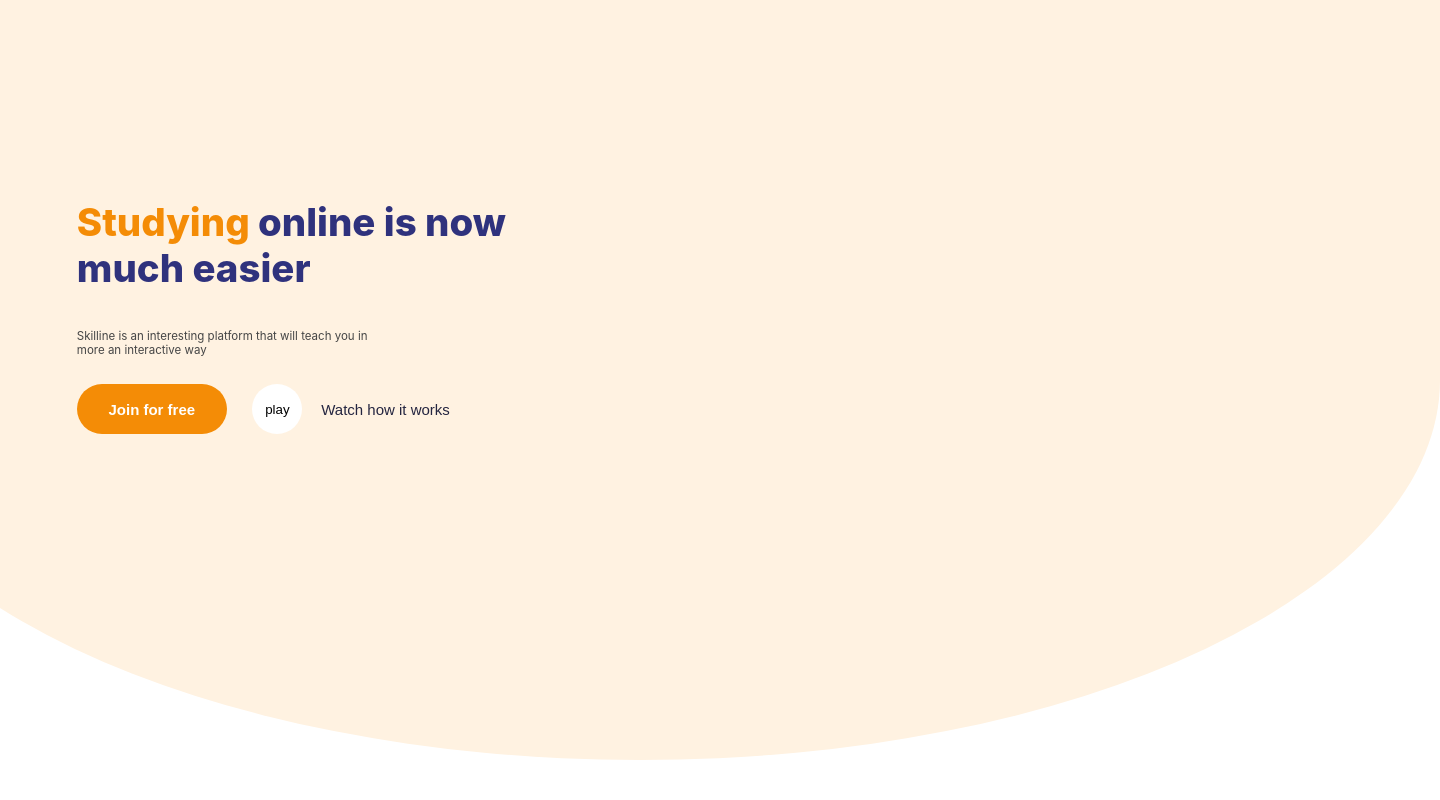
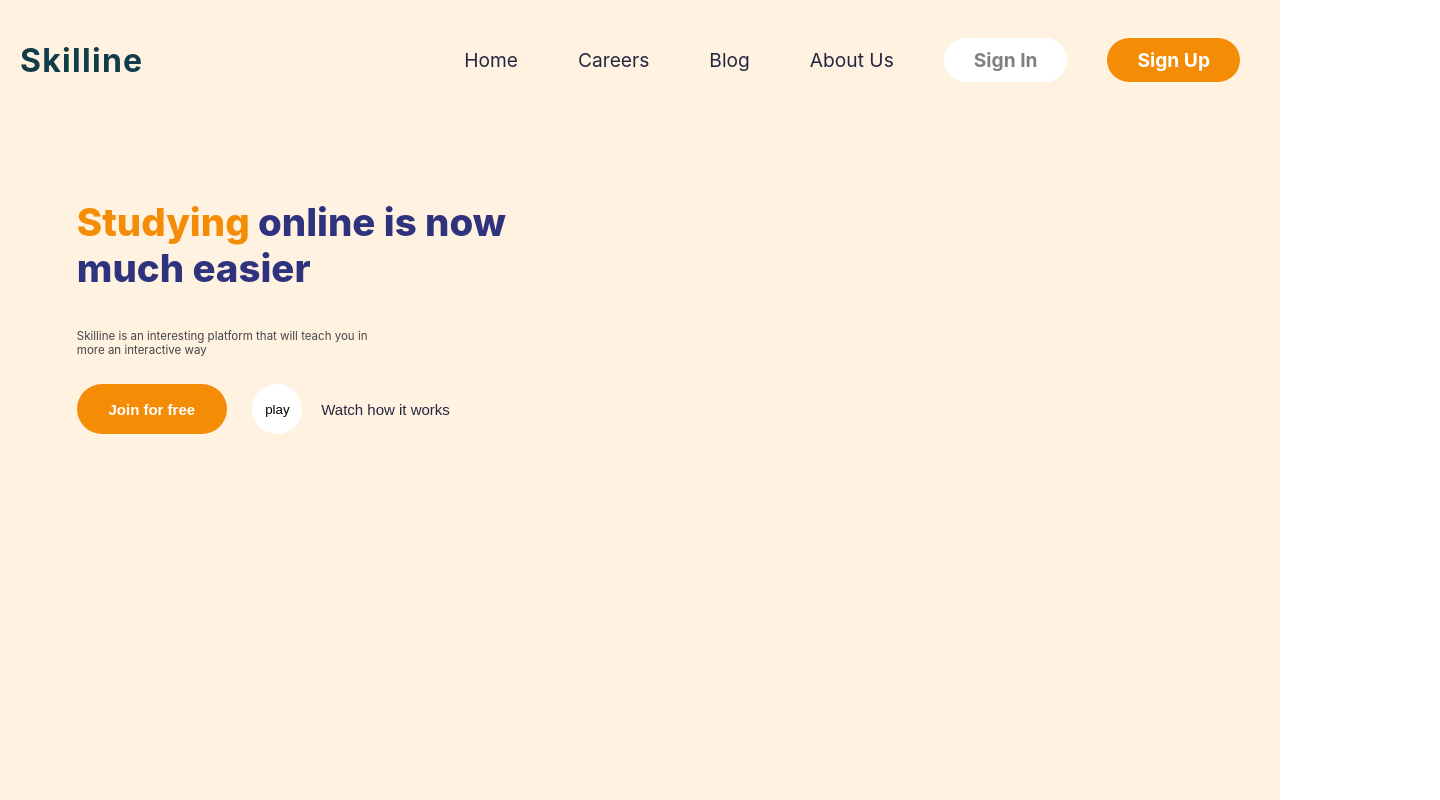
Before and after one commit to ikerpacheco/hackathonFront, a React (Create React App) app in the folder frontend/: page / in a window 1280 px wide. Shown: the top 800 px of the page, 1440 px wide, since content can reach past the window. Built offline with nearby package versions, Linux system fonts and the light colour scheme.

Commit message:
add navbar

```diff
--- a/frontend/src/App.css
+++ b/frontend/src/App.css
@@ -1,5 +1,9 @@
 .App {
   text-align: center;
+  width: 100vw;
+  position: absolute;
+  overflow: hidden;
+  box-sizing: border-box;
 }
 
 .App-logo {
--- a/frontend/src/pages/Home/Home.css
+++ b/frontend/src/pages/Home/Home.css
@@ -1,6 +1,12 @@
+.page {
+  width: 100vw;
+  overflow-x: hidden;
+}
+
 .background {
   height: 100vh;
-  width: 100%;
+  width: 100vw;
+  overflow-x: hidden;
   display: flex;
   justify-content: center;
 }
--- a/frontend/src/pages/Home/Home.tsx
+++ b/frontend/src/pages/Home/Home.tsx
@@ -1,9 +1,11 @@
 import "./Home.css";
+import Navbar from "./components/Navbar/Navbar";
 
 const Home = () => {
   return (
     <div className="page">
       <div className="background">
+        <Navbar />
         <div className="roundBackground" />
         <div className="content">
           <div className="leftSide">
--- /dev/null
+++ b/frontend/src/pages/Home/components/Navbar/Navbar.css
@@ -0,0 +1,69 @@
+.nav-container {
+  display: flex;
+  justify-content: space-between;
+  flex-direction: row;
+  position: absolute;
+  align-items: center;
+  width: 100%;
+  margin-top: 20px;
+  padding: 40px 20px;
+  height: 80px;
+  font-size: 1.2rem;
+  box-sizing: border-box;
+}
+
+.nav-buttons {
+  display: flex;
+  align-items: center;
+  height: 80px;
+  font-size: 1.2rem;
+  box-sizing: border-box;
+
+}
+
+.nav-logo-text {
+  color: #113c49;
+  font-size: 32px;
+  font-style: normal;
+  font-weight: 700;
+  line-height: normal;
+  letter-spacing: 1.28px;
+}
+
+.nav-container a {
+  margin: 20px 30px;
+  color: #252641;
+  text-decoration: none;
+}
+
+.nav-sign-buttons {
+  display: flex;
+  flex-direction: row;
+  align-items: center;
+  box-sizing: border-box;
+}
+
+.nav-sign-buttons p {
+    margin: 0 20px;
+    cursor: pointer;
+}
+
+.nav-sign-in {
+  padding: 10px 30px;
+  border-radius: 50px;
+  background-color: white;
+  color: grey;
+  font-weight: 700;
+  text-decoration: none;
+  white-space: nowrap;
+}
+
+.nav-sign-up {
+  padding: 10px 30px;
+  border-radius: 50px;
+  background-color: #f48c06;
+  color: white !important;
+  font-weight: 700;
+  white-space: nowrap;
+  text-decoration: none;
+}
--- /dev/null
+++ b/frontend/src/pages/Home/components/Navbar/Navbar.tsx
@@ -0,0 +1,28 @@
+import React from "react";
+import "./Navbar.css";
+
+const Navbar = (props: React.HTMLAttributes<HTMLButtonElement>) => {
+  return (
+    <nav className="nav-container">
+      <div className="nav-logo">
+        <h1 className="nav-logo-text">Skilline</h1>
+      </div>
+      <div className="nav-buttons">
+        <a href="/">Home</a>
+        <a href="/">Careers</a>
+        <a href="/">Blog</a>
+        <a href="/">About Us</a>
+        <div className="nav-sign-buttons">
+          <p className="nav-sign-in">
+            Sign In
+          </p>
+          <p className="nav-sign-up">
+            Sign Up
+          </p>
+        </div>
+      </div>
+    </nav>
+  );
+};
+
+export default Navbar;
```
Also changed, not shown: 1 other file (tests, documents, lock files or other folders).
